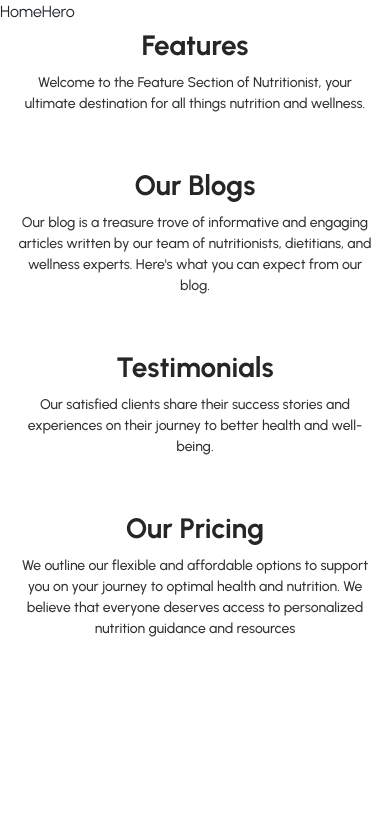
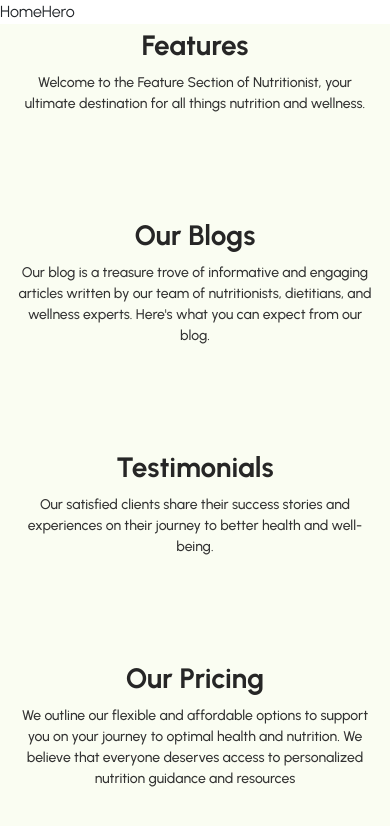
Before and after one commit to RaghadDeveloper/Nutritionist, a React (Vite) app: page / in a window 390 px wide. Shown: the top 826 px of the page. Built offline with nearby package versions, Linux system fonts and the light colour scheme.

Commit message:
Update SectionHeader

```diff
--- a/src/Components/SectionHeader/SectionHeader.css
+++ b/src/Components/SectionHeader/SectionHeader.css
@@ -1,5 +1,5 @@
 .section-header {
-    padding: 0 300px;
+    padding: 0 300px 80px 300px;
     gap: 10px;
 }
 .section-header h2 {
@@ -7,12 +7,12 @@
 }
 @media (max-width: 1440px) {
     .section-header {
-        padding: 0 250px;
+        padding: 0 250px 60px 250px;
         gap: 6px;
     }
 }
 @media (max-width: 992px) {
     .section-header {
-        padding: 0;
+        padding: 0 0 50px;
     }
 }
--- a/src/index.css
+++ b/src/index.css
@@ -33,6 +33,7 @@
 
 .main-container {
     padding: 0 162px;
+    background-color: var(--very-light-beige);
 }
 .pb-150 {
     padding-bottom: 150px;
```
